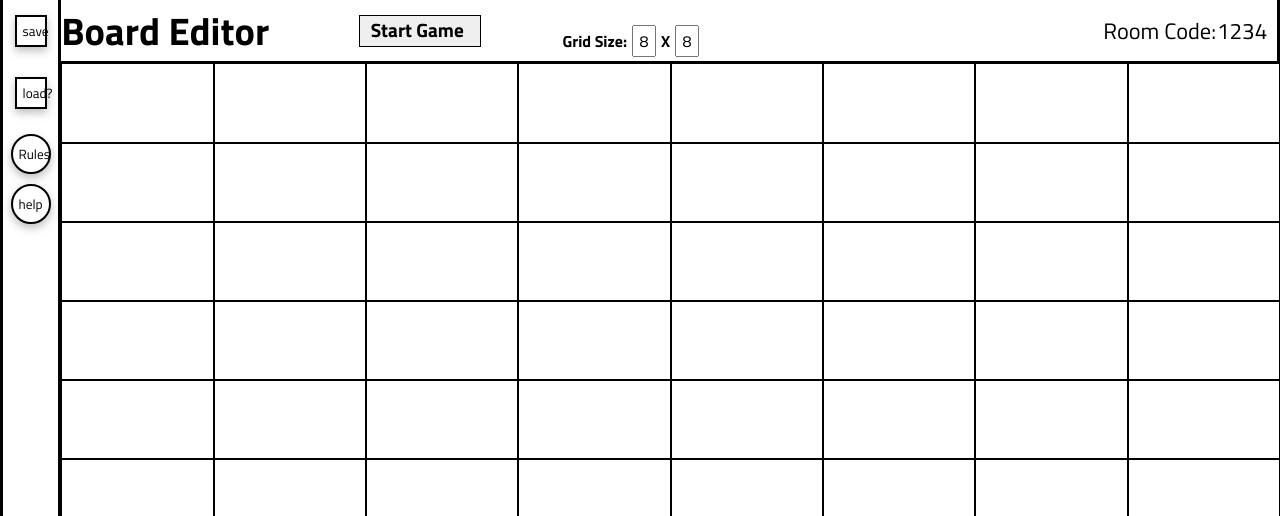
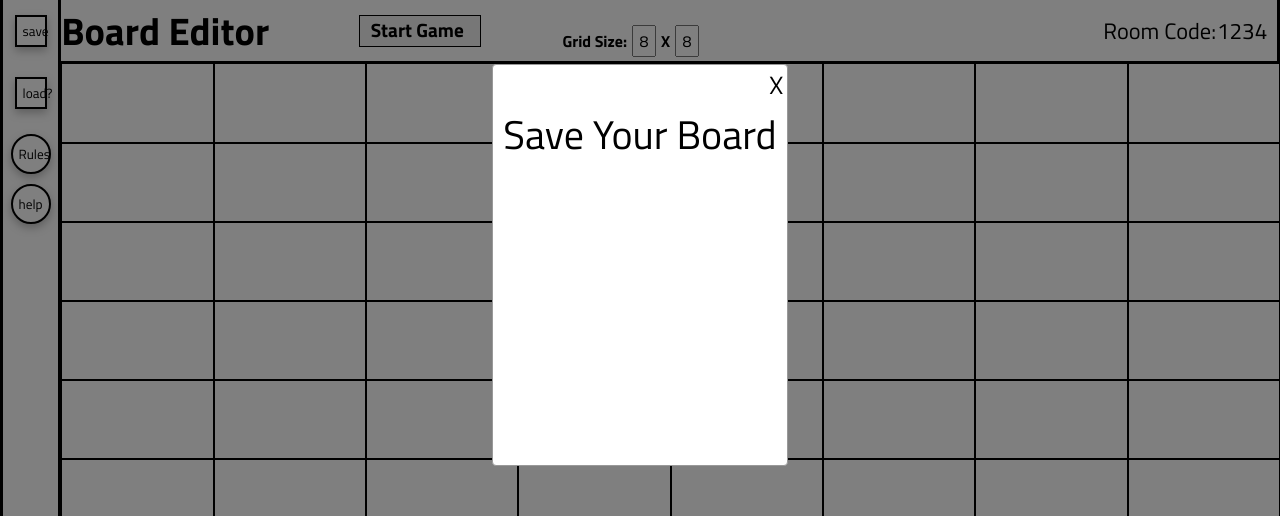
Before and after one commit to FPabloA/BoardBrush, a React (Create React App) app: page /boardbrush/edit in a window 1280 px wide. Both pictures are taken after a click on the button "save". Shown: the top 516 px of the page. Built offline with nearby package versions, Linux system fonts and the light colour scheme.

Commit message:
added persistence for some user variables and setup a save popup

```diff
--- a/src/AppComponent.js
+++ b/src/AppComponent.js
@@ -1,7 +1,7 @@
 import './App.css';
 import Login from './loginpage/login';
 import Load from './loadpage/load';
-import { useState } from "react";
+import { useEffect, useState } from "react";
 import { BrowserRouter as Router, Routes, Route, useNavigate }
     from 'react-router-dom';
 // Import the functions you need from the SDKs you need
@@ -34,6 +34,24 @@ const db = getFirestore(app);
 function AppComponent() {
     const navigate = useNavigate();
     const [user, setUser] = useState(null);
+
+    useEffect (() =>{
+      try{
+        const val = window.sessionStorage.getItem("user");
+        if(val){
+          setUser(JSON.parse(val));
+        }
+      }catch(err){
+        console.log("user error");
+        return;
+      }
+    }, []);
+
+    useEffect(() =>{
+      if(user != null){
+        window.sessionStorage.setItem("user", JSON.stringify(user));
+      }
+    }, [user]);
 
     const newAcctCallback = (email, password) =>{
       createUserWithEmailAndPassword(auth, email, password)
--- a/src/editorpage/editor.js
+++ b/src/editorpage/editor.js
@@ -1,15 +1,27 @@
 import "./editor.css"
 import { useNavigate } from 'react-router-dom';
-import { useState, useRef } from "react";
+import { useState, useRef, useEffect } from "react";
 import BoardSpace from './boardspace';
 import ColorPopup from "./colorpicker";
 import HelpPopup from "./helppopup";
 import RulesPopup from "./rulespopup";
+import SavePopup from "./savepopup";
 import UploadButton from "./uploadbutton";
 
-export default function Editor({board}) {
+
+export default function Editor({board, user}) {
     const navigate = useNavigate();
     const tabList = ["Tiles", "Tokens"];
+
+    useEffect (() =>{
+        if(colorList.length === 0){
+            fetchColors();
+        }
+        if(rulesList.length === 0){
+            fetchRules();
+        }
+
+      }, []);
 
     const [boardGrid, setBoardGrid] = useState([]);
 
@@ -17,16 +29,31 @@ export default function Editor({board}) {
     const [showColorPop, setShowColorPop] = useState(false);
     const [showHelpPop, setShowHelpPop] = useState(false);
     const [showRulesPop, setShowRulesPop] = useState(false);
+    const [showSavePop, setShowSavePop] = useState(false);
+
     const [colorList, setColorList] = useState([]);
     const [currColor, setCurrColor] = useState("#FFFFFF");
+    //stores colorlist in session so it persists w/ refreshes
+    useEffect(() =>{
+        if(colorList.length > 0){
+          window.sessionStorage.setItem("colors", JSON.stringify(colorList));
+        }
+      }, [colorList]);
+
     const [tileImgList, setTileImgList] = useState([]);
     const [currTileImg, setCurrTileImg] = useState("");
+
     const [tokenImgList, setTokenImgList] = useState([]);
     const [currToken, setCurrToken] = useState("");
     const [numRows, setNumRows] = useState(8);
     const [numCols, setNumCols] = useState(8);
     const [rulesList, setRulesList] = useState([]);
-
+    //stores ruleslist in session so it persists w/ refreshes
+    useEffect(() =>{
+        if(rulesList.length > 0){
+          window.sessionStorage.setItem("rules", JSON.stringify(rulesList));
+        }
+      }, [rulesList]);
     const [undoQueue, setUndoQueue] = useState([]);
     const [redoQueue, setRedoQueue] = useState([]);
 
@@ -197,6 +224,16 @@ export default function Editor({board}) {
         setCurrColor(e.target.value);
         setCurrTileImg(null);
     }
+    const fetchColors = () =>{
+        try{
+            const val = window.sessionStorage.getItem("colors");
+            if(val){
+              setColorList(JSON.parse(val));
+            }
+          }catch(err){
+            console.log("color error");
+          }
+    }
 
     //img tile button functions
     const tileImg = (img) =>{
@@ -276,6 +313,25 @@ export default function Editor({board}) {
         if(showRulesPop)
             return <RulesPopup rules={rulesList} closeCB={toggleRulePop}/>
     }
+    const fetchRules = () =>{
+        try{
+            const val = window.sessionStorage.getItem("rules");
+            if(val){
+              setRulesList(JSON.parse(val));
+            }
+          }catch(err){
+            console.log("rule list error");
+          }
+    }
+
+    //save button functions
+    const toggleSavePop = () =>{
+        setShowSavePop(!showSavePop);
+    }
+    const renderSavePop = () =>{
+        if(showSavePop)
+            return <SavePopup closeCB={toggleSavePop}/>
+    }
 
     const handleRowChange = (e) =>{
         if(!isNaN(e.target.value)){
@@ -322,7 +378,7 @@ export default function Editor({board}) {
         <div className="editor-container">
 
             <div className="editor-tool-bar">
-                <button className="editor-icon-button">save</button>
+                <button className="editor-icon-button" onClick={toggleSavePop}>save</button>
                 <button className="editor-icon-button"
                 onClick={goToLoad}
                 >load?</button>
@@ -354,6 +410,7 @@ export default function Editor({board}) {
                 {renderHelpPop()}
                 {renderColorPop()}
                 {renderRulesPop()}
+                {renderSavePop()}
                 <div className="editor-tab-content">
                     {
                     renderTabContent()
--- /dev/null
+++ b/src/editorpage/savepopup.css
@@ -0,0 +1,70 @@
+@import url('https://fonts.googleapis.com/css2?family=Titillium+Web:wght@400;700&display=swap');
+
+input{
+    font-family: "Titillium Web", sans-serif;
+}
+
+button{
+    font-family: "Titillium Web", sans-serif;
+    cursor: pointer;
+}
+
+li{
+    position: relative;
+    display: flex;
+    /* border: 1px solid black; */
+    text-align: center;
+    vertical-align: center;
+    align-items: center;
+    font-size: small;
+}
+
+.popup-container{
+    position: absolute;
+    left: 0;
+    right: 0;
+    top: 0;
+    background-color: rgba(0,0,0,0.5);
+    width: 100%;
+    height: 100vh;
+    z-index: 1;
+}
+
+.popup{
+    display: flex;
+    flex-direction: column;
+    align-items: center;
+    position: relative;
+    width: 35vw;
+    height: 50%;
+    background-color: white;
+    border: 1px solid #999;
+    border-radius: 4px;
+    margin: 50px auto;
+    overflow: auto;
+    z-index: 1;
+}
+
+.popup-close-button{
+    position: absolute;
+    height: 40px;
+    width: 40px;
+    font-size: 25px;
+    right: 0;
+    cursor: pointer;
+    border: 0;
+    background-color: white;
+    border-radius: 50%;
+}
+
+.popup-title-text{
+    margin-top: 10%;
+    font-size: 40px;
+}
+
+.popup-help-text{
+    margin-top: 2%;
+    margin-left: 10%;
+    margin-right: 1vw;
+    font-size: 1vw;
+}
--- /dev/null
+++ b/src/editorpage/savepopup.js
@@ -0,0 +1,17 @@
+import "./helppopup.css"
+
+export default function SavePopup ({closeCB}){
+
+    return(
+        <>
+        <div className="popup-container">
+            <div className="popup">
+                <button className="popup-close-button" onClick={closeCB}>X</button>
+                <span className="popup-title-text">Save Your Board</span>
+
+
+            </div>
+        </div>
+        </>
+    );
+}
--- a/src/loadpage/load.js
+++ b/src/loadpage/load.js
@@ -1,15 +1,17 @@
+import { useState } from "react";
 import "./load.css";
 import { useNavigate } from 'react-router-dom';
 
 function Load({loggedUser, doEditor, signoutCB}) {
     const navigate = useNavigate();
+
     const parseUser = () => {
         const ind = loggedUser.email.indexOf("@");
         return loggedUser.email.substring(0, ind);
     }
 
     const handleNewBoard = () =>{
-        doEditor(null);
+        doEditor(null, loggedUser);
         navigate('/boardbrush/edit');
     }
 
```
